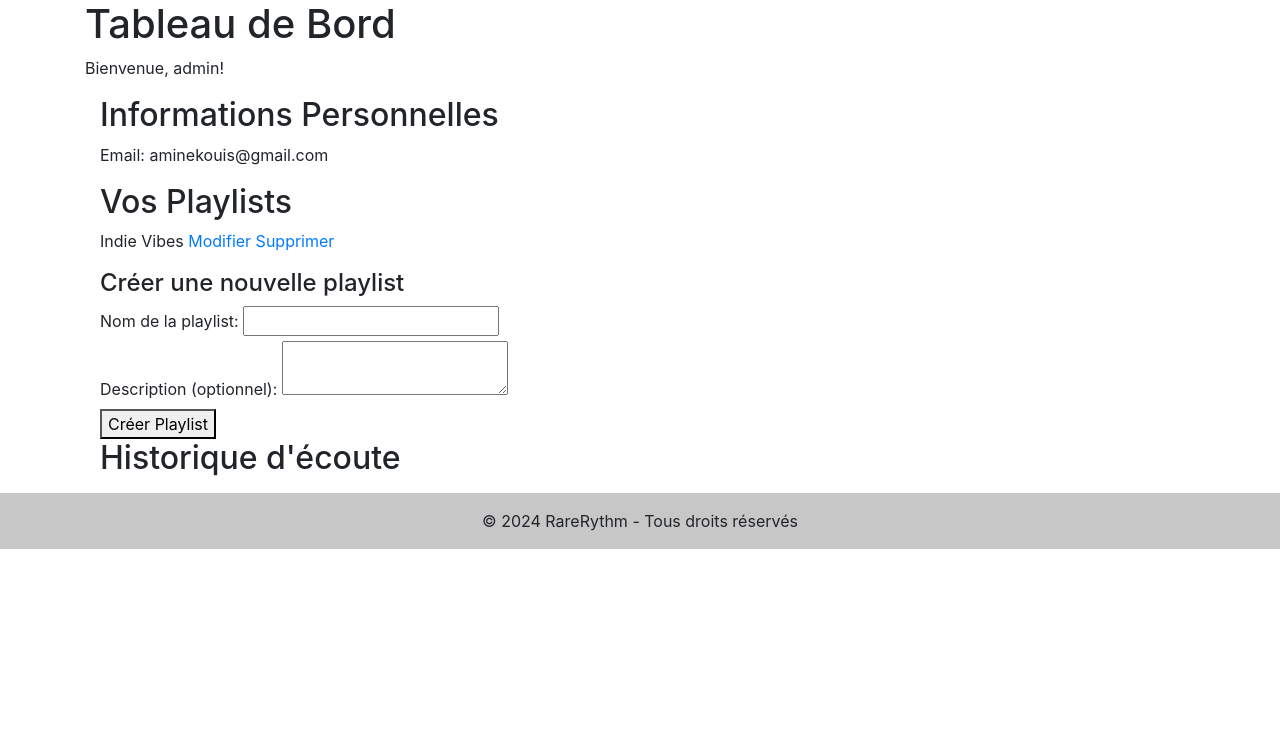
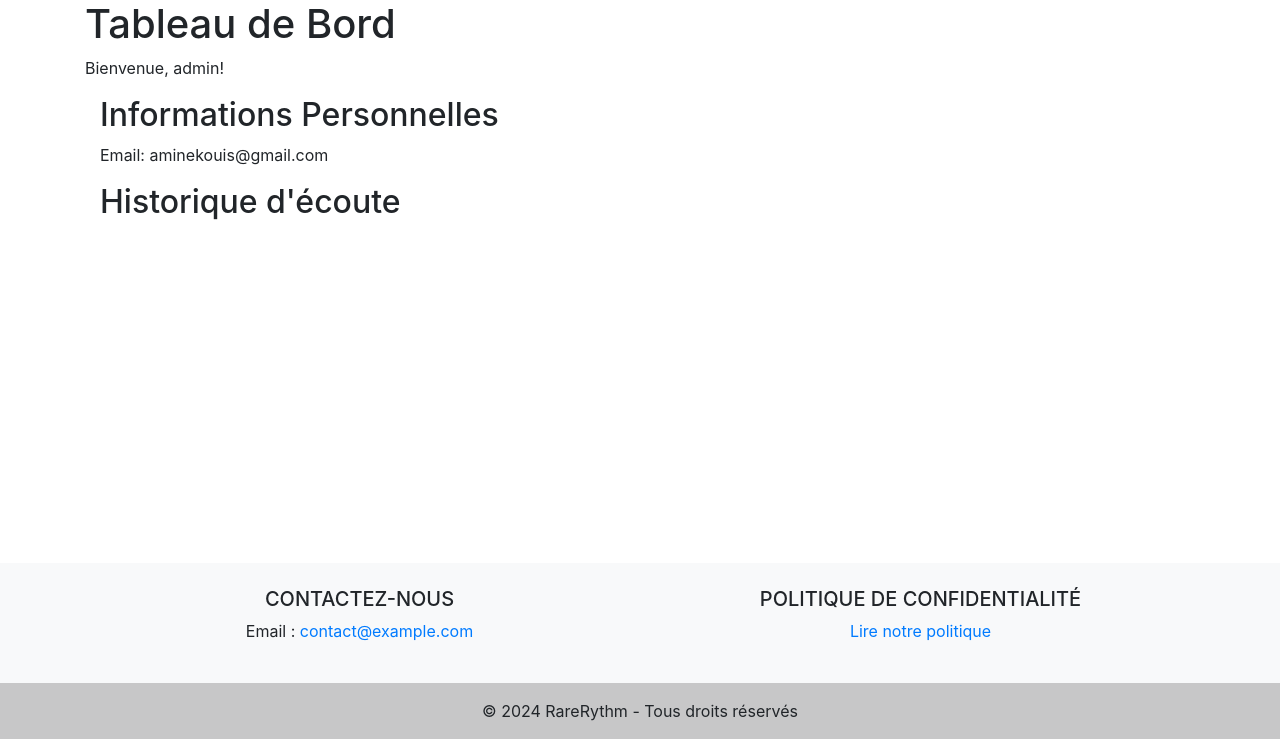
Before and after one commit to irchadi/RareRythm-DP, a PHP site: page /user_dashboard.php in a window 1280 px wide. Shown: the part 61-800 px from the top of the page. Run offline with PHP 8.4, Linux system fonts and the light colour scheme; a user stored in the database is signed in; data comes from the database, SQL or seed files in the repository; data that the repository does not hold is empty.

Commit message:
User dashboard finish

```diff
--- a/public/user_dashboard.php
+++ b/public/user_dashboard.php
@@ -11,6 +11,10 @@ if(!isset($_SESSION["username"])){
     header("Location: login.php");
     exit();
 }
+// GESTION CONTACT ET CONFIDENTIALITE  //
+// Récupérer les paramètres
+$stmt = $pdo->query("SELECT setting_key, setting_value FROM SiteSettings");
+$settings = $stmt->fetchAll(PDO::FETCH_KEY_PAIR);
 
 // Récupération des données de l'utilisateur
 $stmt = $pdo->prepare("SELECT username, email FROM users WHERE username = ?");
@@ -115,48 +119,33 @@ if ($user) {
     </section>
 
     <section>
-    <h2>Vos Playlists</h2>
-    <?php foreach ($playlists as $playlist): ?>
-        <p><?= htmlspecialchars($playlist['titre']) ?>
-            <a href="edit_playlist.php?id=<?= $playlist['id'] ?>">Modifier</a>
-            <a href="delete_playlist.php?id=<?= $playlist['id'] ?>">Supprimer</a>
-        </p>
+    <h2>Historique d'écoute</h2>
+    <ul>
+        <?php foreach ($history as $track): ?>
+            <li><?= htmlspecialchars($track['track_name']) ?> écouté le <?= date("d/m/Y", strtotime($track['listened_on'])) ?></li>
         <?php endforeach; ?>
-    </section>
+    </ul>
+</section>
 
-    <section>
-        <form action="create_playlist.php" method="POST">
-            <h4>Créer une nouvelle playlist</h4>
-            <div>
-                <label for="title">Nom de la playlist:</label>
-                <input type="text" id="title" name="title" required>
-            </div>
-            <div>
-                <label for="description">Description (optionnel):</label>
-                <textarea id="description" name="description"></textarea>
-            </div>
-            <button type="submit" name="createPlaylist">Créer Playlist</button>
-        </form>
-        <?php if (!empty($message)): ?>
-            <div class="alert <?= isset($error) ? 'alert-danger' : 'alert-success' ?>" role="alert">
-            <?= htmlspecialchars($message) ?>
-        </div>
-        <?php endif; ?>
-    </section>
-
-    <section>
-        <h2>Historique d'écoute</h2>
-        <ul>
-            <?php foreach ($history as $track): ?>
-                <li><?= htmlspecialchars($track['track_name']) ?> écouté le <?= date("d/m/Y", strtotime($track['listened_on'])) ?></li>
-            <?php endforeach; ?>
-        </ul>
-    </section>
 </div>
 
 </div>
-<footer class="bg-light text-center text-lg-start">
-    <div class="text-center p-3" style="background-color: rgba(0, 0, 0, 0.2);">© 2024 RareRythm - Tous droits réservés</div>
+<footer class="bg-light text-center text-lg-start fixed-bottom">
+    <div class="container p-4">
+        <div class="row">
+            <div class="col-lg-6 col-md-12 mb-4 mb-md-0">
+                <h5 class="text-uppercase">Contactez-nous</h5>
+                <p>Email : <a href="mailto:<?= htmlspecialchars($settings['contact_email']) ?>"><?= htmlspecialchars($settings['contact_email']) ?></a></p>
+            </div>
+            <div class="col-lg-6 col-md-12 mb-4 mb-md-0">
+                <h5 class="text-uppercase">Politique de confidentialité</h5>
+                <a href="privacy_policy.php">Lire notre politique</a>
+            </div>
+        </div>
+    </div>
+    <div class="text-center p-3" style="background-color: rgba(0, 0, 0, 0.2);">
+        © 2024 RareRythm - Tous droits réservés
+    </div>
 </footer>
 
 <script src="https://cdnjs.cloudflare.com/ajax/libs/popper.js/1.16.0/umd/popper.min.js"></script>
```
